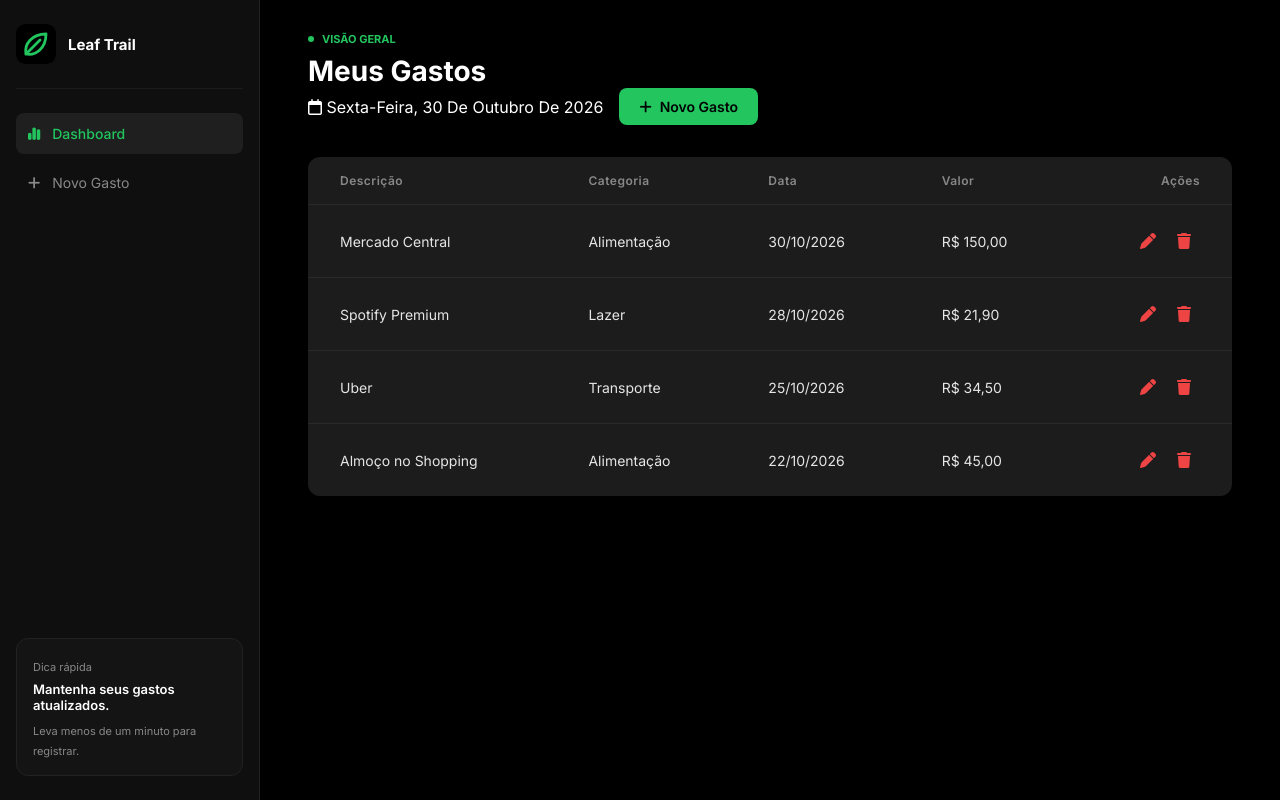
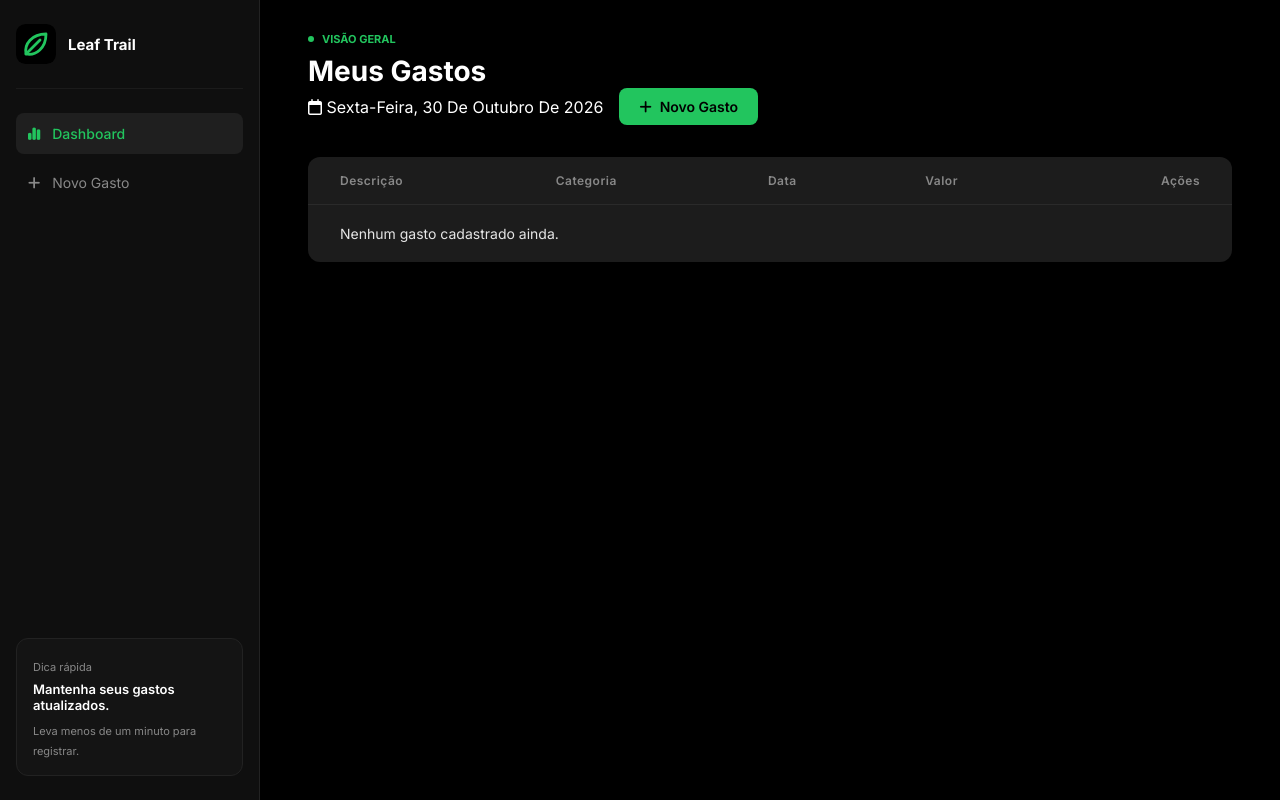
Before and after one commit to miglizz08/leafTrail, a Flask app: template templates/dashboard.html in a window 1280 px wide. Run offline with Flask 3, Linux system fonts and the light colour scheme; the template is opened without the code that fills it, so the values that code supplies are empty.

Commit message:
feat: listar gastos reais no dashboard

```diff
--- a/app.py
+++ b/app.py
@@ -17,6 +17,20 @@ CATEGORIES = {
     "contas_assinaturas",
     "outros",
 }
+CATEGORY_LABELS = {
+    "alimentacao": "Alimentação",
+    "transporte": "Transporte",
+    "lazer": "Lazer",
+    "contas_assinaturas": "Contas & Assinaturas",
+    "outros": "Outros",
+}
+
+
+@app.template_filter("brl")
+def format_brl(value):
+    whole, cents = f"{value:.2f}".split(".")
+    whole_with_separators = f"{int(whole):,}".replace(",", ".")
+    return f"R$ {whole_with_separators},{cents}"
 
 
 def validate_expense(form):
@@ -74,7 +88,34 @@ def render_expense_form(error=None, status=200):
 
 @app.route("/")
 def dashboard():
-    return render_template("dashboard.html")
+    connection = None
+    cursor = None
+
+    try:
+        connection = get_connection()
+        cursor = connection.cursor(dictionary=True)
+        cursor.execute(
+            """
+            SELECT id, descricao, categoria, data, valor
+            FROM gastos
+            ORDER BY data DESC, id DESC
+            """
+        )
+        expenses = cursor.fetchall()
+    except mysql.connector.Error:
+        app.logger.exception("Não foi possível carregar os gastos do banco de dados.")
+        return render_template("dashboard.html", db_error=True), 503
+    finally:
+        if cursor is not None:
+            cursor.close()
+        if connection is not None and connection.is_connected():
+            connection.close()
+
+    return render_template(
+        "dashboard.html",
+        expenses=expenses,
+        category_labels=CATEGORY_LABELS,
+    )
 
 
 @app.route("/novo-gasto", methods=["GET", "POST"])
--- a/templates/dashboard.html
+++ b/templates/dashboard.html
@@ -75,46 +75,24 @@
                 </tr>
               </thead>
               <tbody>
-                <tr>
-                  <td>Mercado Central</td>
-                  <td><span class="badge badge-alimentacao">Alimentação</span></td>
-                  <td>30/10/2026</td>
-                  <td class="valor">R$ 150,00</td>
-                  <td class="acoes">
-                    <button class="action-btn"><i class="fa-solid fa-pen"></i></button>
-                    <button class="action-btn btn-delete"><i class="fa-solid fa-trash"></i></button>
-                  </td>
-                </tr>
-                <tr>
-                  <td>Spotify Premium</td>
-                  <td><span class="badge badge-lazer">Lazer</span></td>
-                  <td>28/10/2026</td>
-                  <td class="valor">R$ 21,90</td>
-                  <td class="acoes">
-                    <button class="action-btn"><i class="fa-solid fa-pen"></i></button>
-                    <button class="action-btn btn-delete"><i class="fa-solid fa-trash"></i></button>
-                  </td>
-                </tr>
-                <tr>
-                  <td>Uber</td>
-                  <td><span class="badge badge-transporte">Transporte</span></td>
-                  <td>25/10/2026</td>
-                  <td class="valor">R$ 34,50</td>
-                  <td class="acoes">
-                    <button class="action-btn"><i class="fa-solid fa-pen"></i></button>
-                    <button class="action-btn btn-delete"><i class="fa-solid fa-trash"></i></button>
-                  </td>
-                </tr>
-                <tr>
-                  <td>Almoço no Shopping</td>
-                  <td><span class="badge badge-alimentacao">Alimentação</span></td>
-                  <td>22/10/2026</td>
-                  <td class="valor">R$ 45,00</td>
-                  <td class="acoes">
-                    <button class="action-btn"><i class="fa-solid fa-pen"></i></button>
-                    <button class="action-btn btn-delete"><i class="fa-solid fa-trash"></i></button>
-                  </td>
-                </tr>
+                {% if db_error %}
+                  <tr><td colspan="5">Não foi possível carregar os gastos. Confira a conexão com o MySQL.</td></tr>
+                {% elif expenses %}
+                  {% for expense in expenses %}
+                    <tr>
+                      <td>{{ expense.descricao or "—" }}</td>
+                      <td><span class="badge-simples">{{ category_labels.get(expense.categoria, expense.categoria) }}</span></td>
+                      <td>{{ expense.data.strftime("%d/%m/%Y") }}</td>
+                      <td class="valor">{{ expense.valor | brl }}</td>
+                      <td class="acoes">
+                        <button class="action-btn" type="button" aria-label="Editar gasto"><i class="fa-solid fa-pen"></i></button>
+                        <button class="action-btn btn-delete" type="button" aria-label="Excluir gasto"><i class="fa-solid fa-trash"></i></button>
+                      </td>
+                    </tr>
+                  {% endfor %}
+                {% else %}
+                  <tr><td colspan="5">Nenhum gasto cadastrado ainda.</td></tr>
+                {% endif %}
               </tbody>
             </table>
           </div>
```
